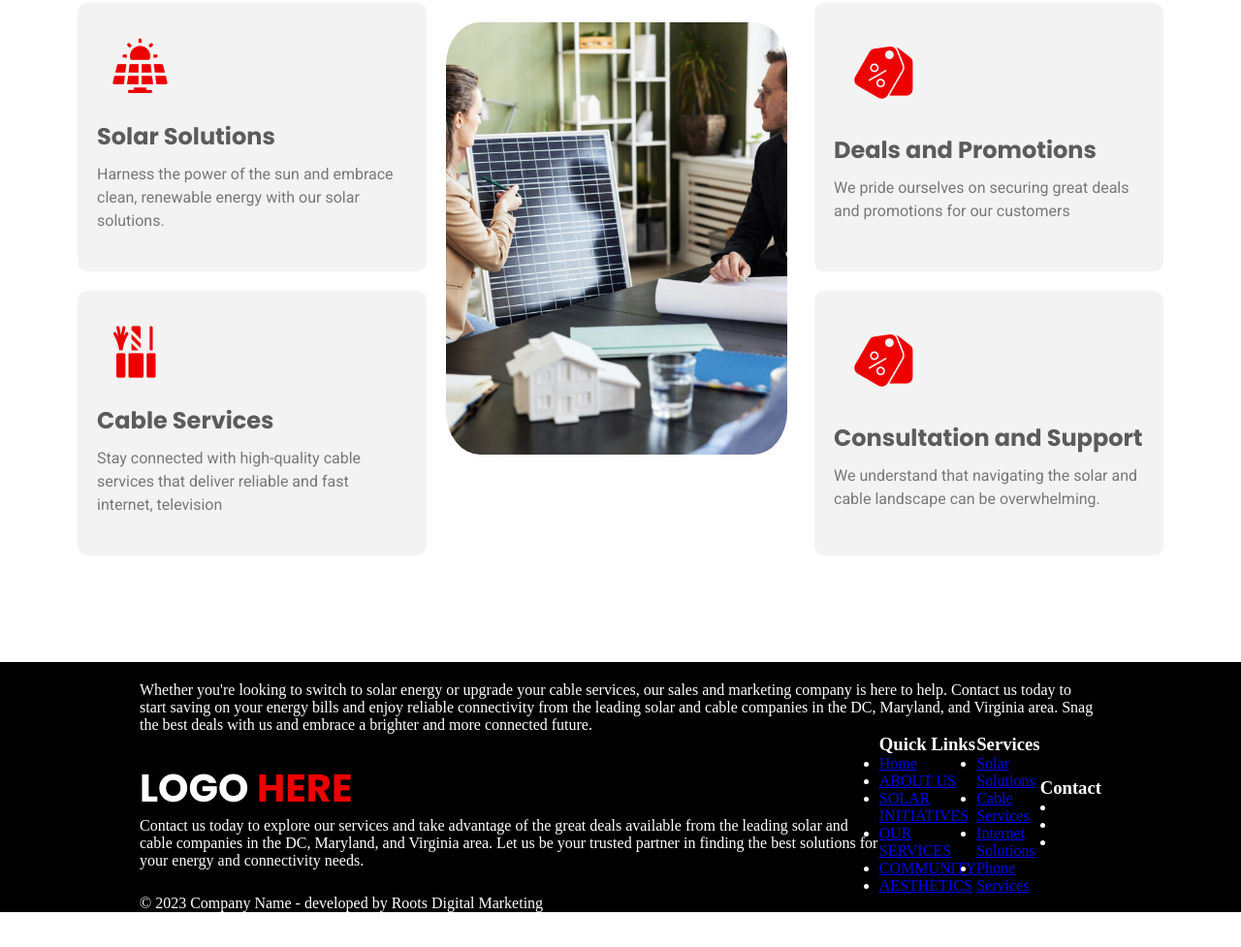
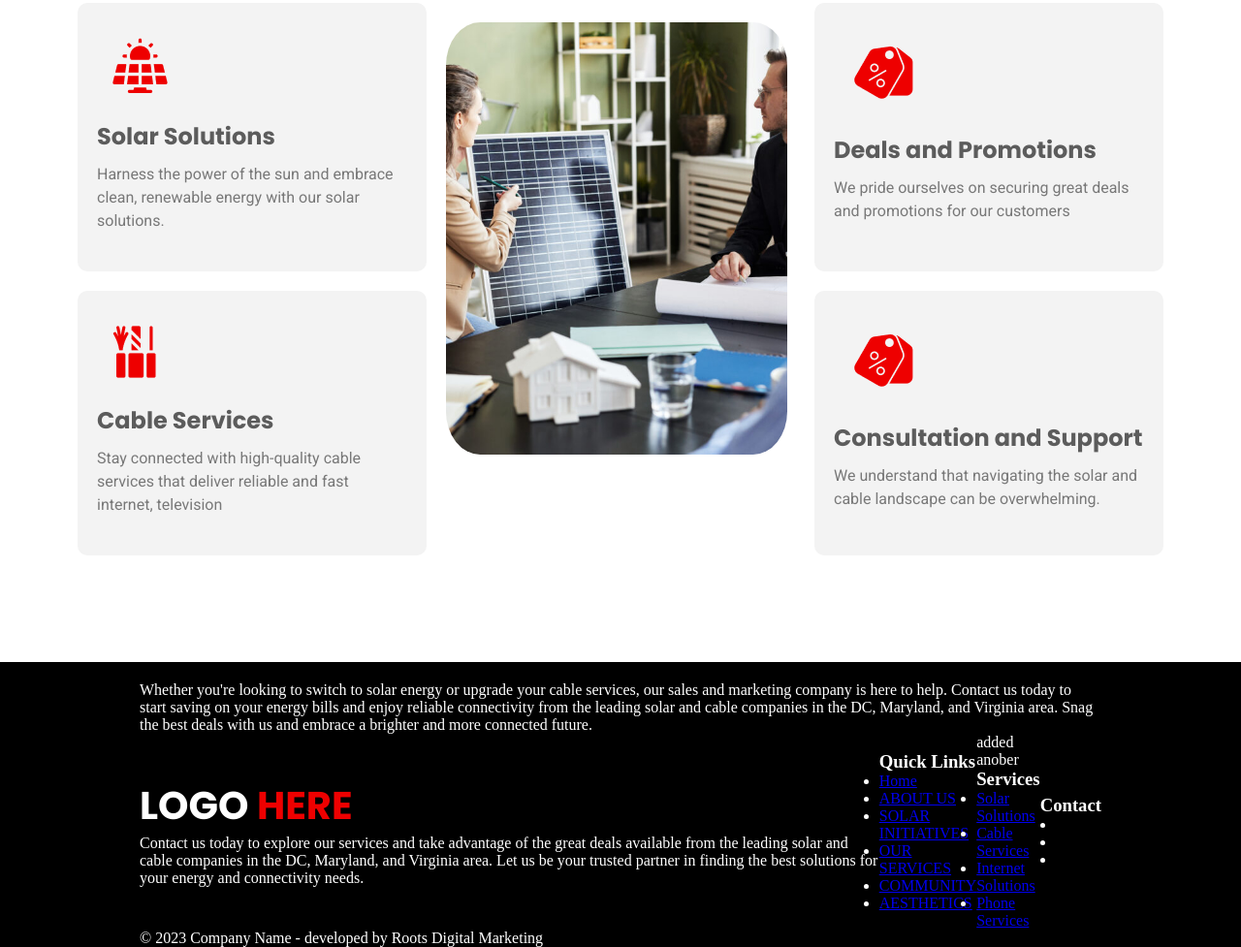
Before and after one commit to CMCreators237/test, a plain HTML site: page index.html in a window 1280 px wide. Shown: the part 3168-4145 px from the top of the page at 97% size. Before the commit the page ends 4109 px from the top, so only its background shows below. Drawn offline with Linux system fonts and the light colour scheme.

Commit message:
add something again

```diff
--- a/index.html
+++ b/index.html
@@ -192,6 +192,7 @@
                     </div>
                 </div>
                 <div class="menu3">
+                    <p>added anober</p>
                     <h3>Services</h3>
                     <div class="services-items">
                         <ul>
```
